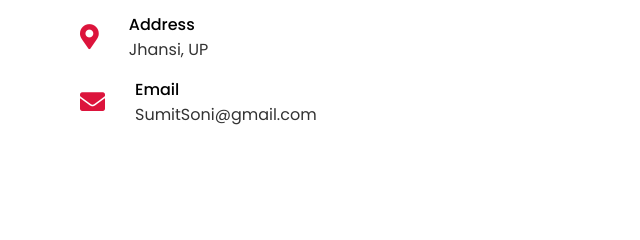
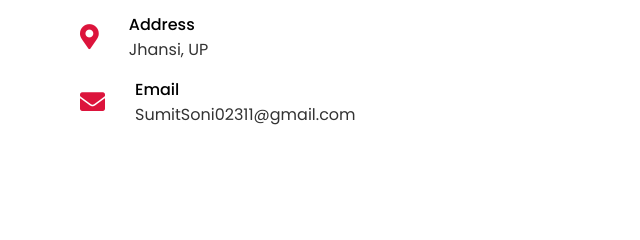
Before and after one commit to sumit8808/My-Portfolio, a plain HTML site: page index.html in a window 1280 px wide. Shown: the part 3762-4002 px from the top of the page, 0-640 px from the left. Drawn offline with nearby package versions, Linux system fonts and the light colour scheme.

Commit message:
Update index.html

```diff
--- a/index.html
+++ b/index.html
@@ -208,7 +208,7 @@ We Can make something Beautiful and Interesting :-) .</p>
                             <i class="fas fa-envelope"></i>
                             <div class="info">
                                 <div class="head">Email</div>
-                                <div class="sub-title">SumitSoni@gmail.com</div>
+                                <div class="sub-title">SumitSoni02311@gmail.com</div>
                             </div>
                         </div>
                     </div>
```
